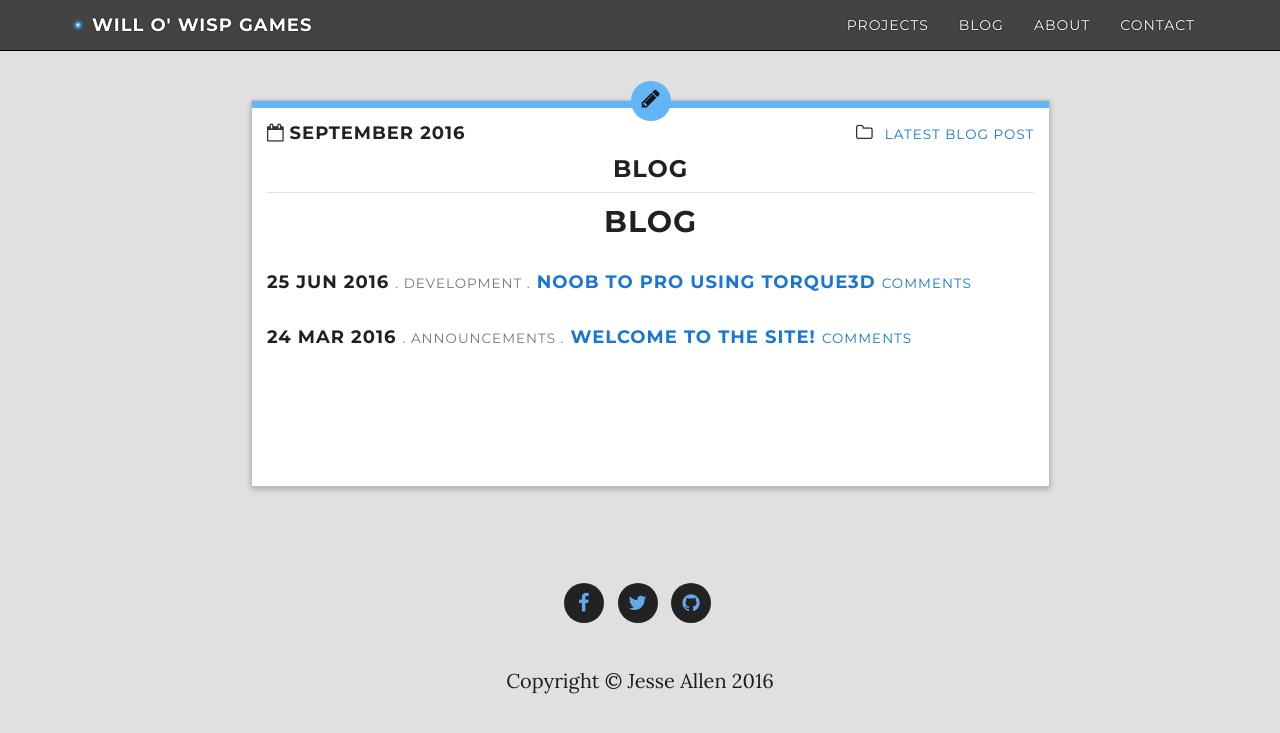
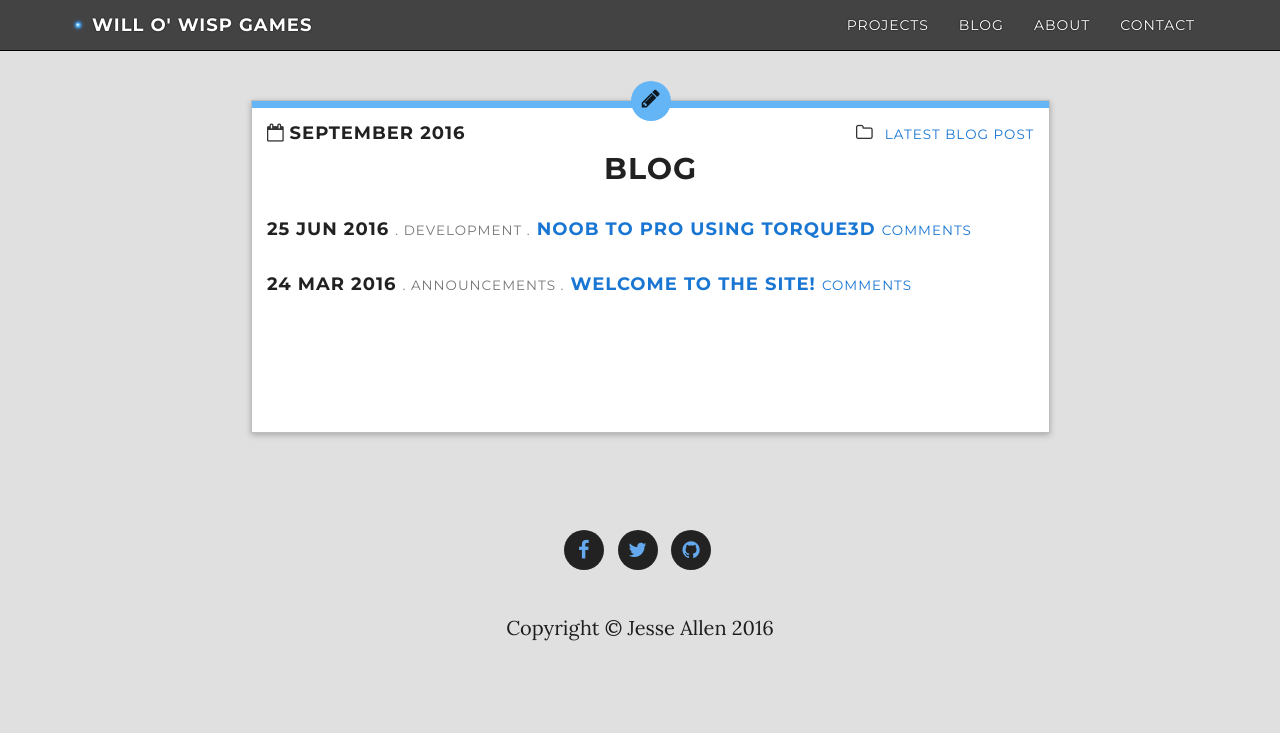
Before and after one commit to WilloWispGames/WilloWispGames.github.io, a Jekyll site: the page built from blog/index.html, in a window 1280 px wide. Shown: the top 733 px of the page. Built offline with Jekyll 4.4.1, drawn with Linux system fonts in a browser that asks for light colours; nearby versions of some CDN libraries; the list of posts is cut into pages by our own code; comment, search, counter and statistics services are not loaded.

Commit message:
Update archivePane.html

```diff
--- a/_includes/archivePane.html
+++ b/_includes/archivePane.html
@@ -18,7 +18,8 @@
 		</h4>
 		</div>
 
-			<h3 class="title">Blog</h3>
+		<!--h3 class="title">Blog</h3-->
+
 		<div class="content">
 
 		        {{ page.content | markdownify }}
```
Lines whose indentation alone changed are shown as unchanged.
